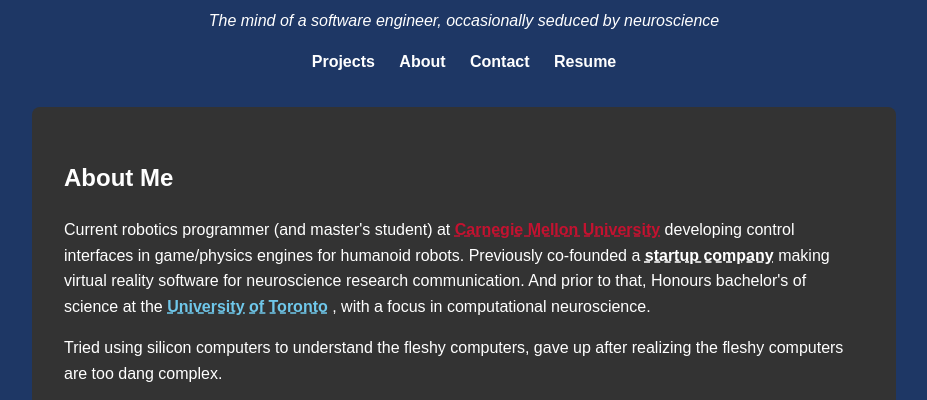
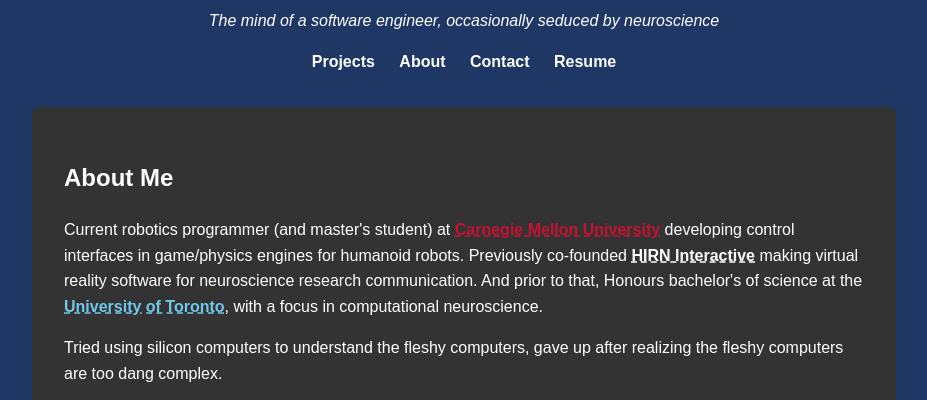
Before and after one commit to Modeuser/neuromancer, a plain HTML site: page index.html in a window 1280 px wide. Shown: the part 326-726 px from the top of the page, without its empty margins (176-1103 px from the left). Drawn offline with Linux system fonts and the light colour scheme.

```diff
--- a/index.html
+++ b/index.html
@@ -27,9 +27,9 @@
       <img src="assets/Brian@CMU.jpg" alt="CMU Hover Image" class="hover-image" />
     </span>
     developing control interfaces in game/physics engines for humanoid robots.
-    Previously co-founded a
+    Previously co-founded
     <span class="hover-image-trigger color-hirn">
-      startup company
+      HIRN Interactive
       <img src="assets/Brian@HIRN.jpg" alt="HIRN Hover Image" class="hover-image" />
     </span>
     making virtual reality software for neuroscience research communication. And prior to that,
@@ -37,8 +37,7 @@
     <span class="hover-image-trigger color-uoft">
       University of Toronto
       <img src="assets/Brian@UofT.jpg" alt="UofT Hover Image" class="hover-image" />
-    </span>
-    , with a focus in computational neuroscience.
+    </span>, with a focus in computational neuroscience.
   </p>
   <p>
     Tried using silicon computers to understand the fleshy computers,
```
